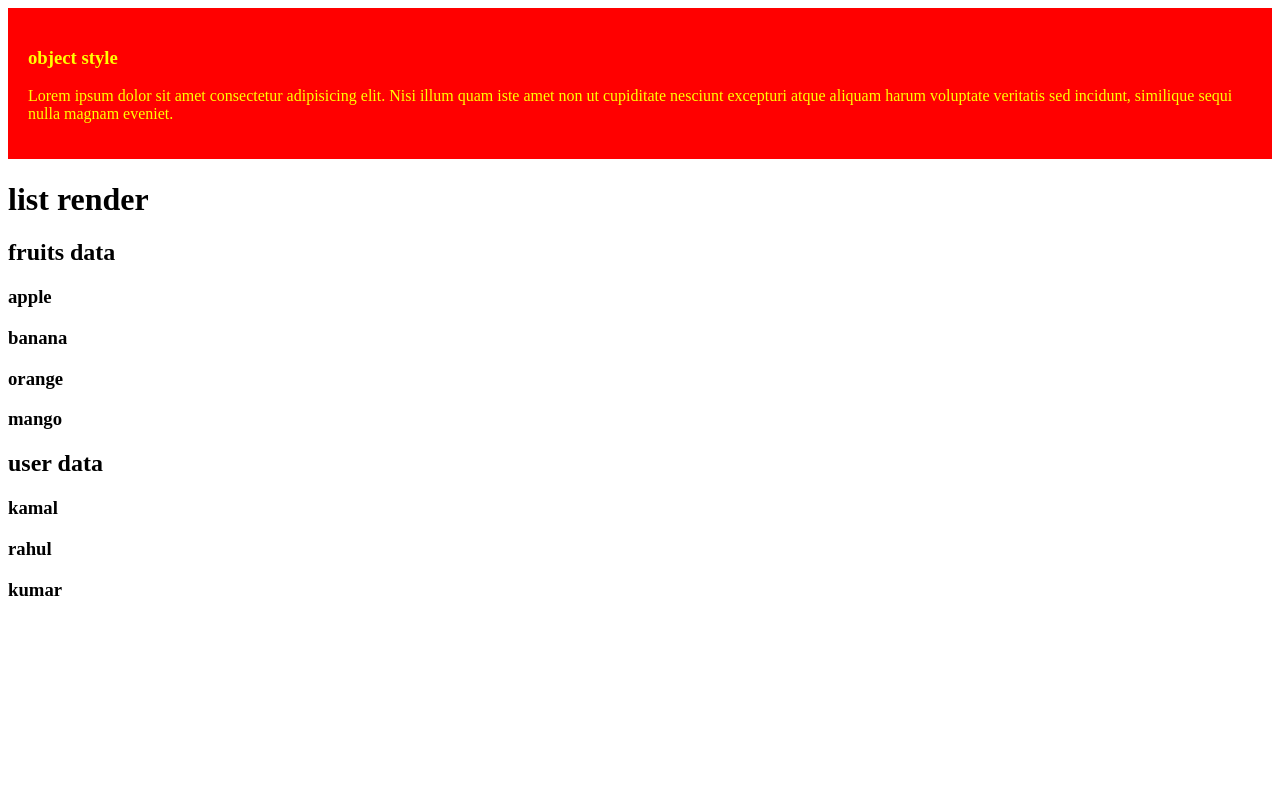
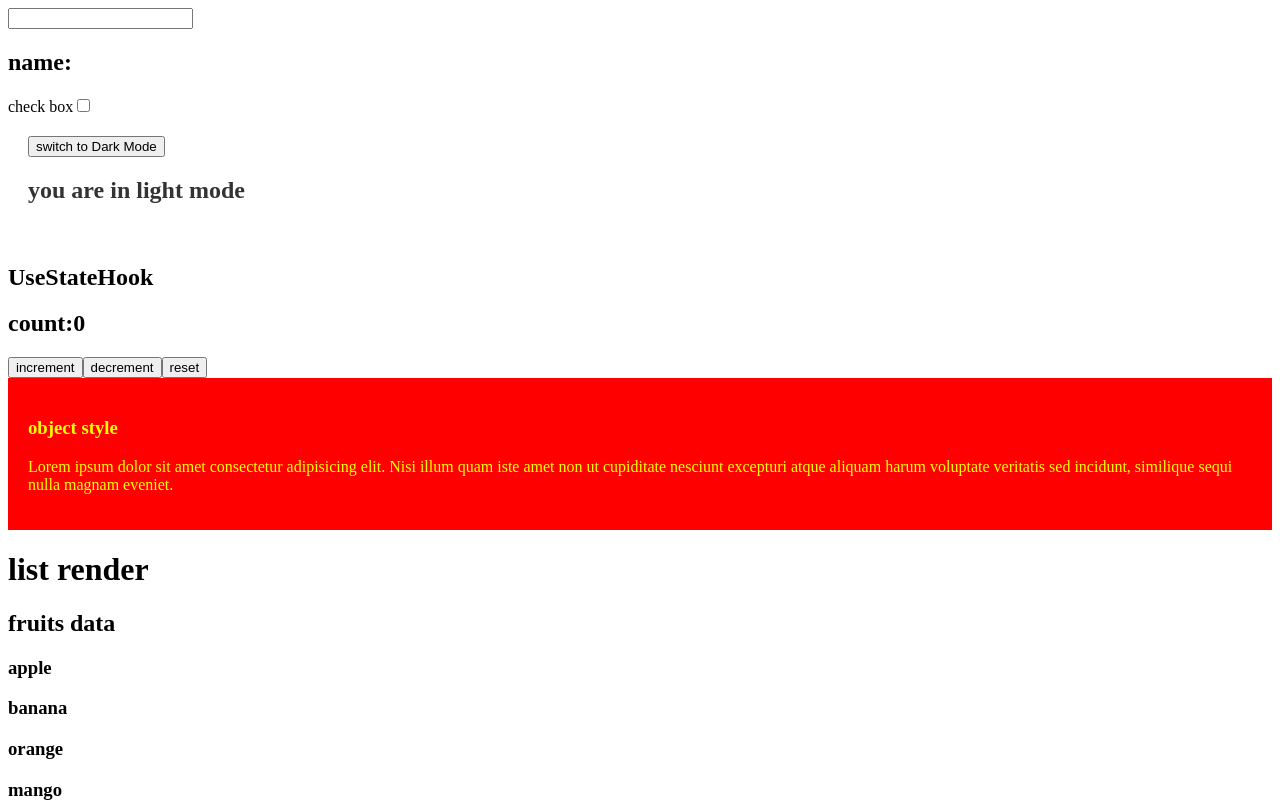
Before and after one commit to kamalrajms/sebB2, a React (Vite) app: page / in a window 1280 px wide. Shown: the top 802 px of the page. Built offline with nearby package versions, Linux system fonts and the light colour scheme.

Commit message:
usestate

```diff
--- a/src/App.jsx
+++ b/src/App.jsx
@@ -5,6 +5,9 @@ import Destructure from "./Component/Destructure";
 import ConditionalRender from "./Component/ConditionalRender";
 import ListRender from "./Component/ListRender";
 import Object from "./Component/Object";
+import UseStateHook from "./Component/UseStateHook";
+import DarkMode from "./Component/DarkMode";
+import Field from "./Component/Field";
 
 export default function App() {
   const name = "rahul";
@@ -19,6 +22,9 @@ export default function App() {
 
   return (
     <div>
+      <Field/>
+      <DarkMode />
+      <UseStateHook />
       <Object />
       <ListRender />
       <ConditionalRender />
--- /dev/null
+++ b/src/Component/DarkMode.jsx
@@ -0,0 +1,27 @@
+import React, { useState } from "react";
+
+export default function DarkMode() {
+  const [dark, setDark] = useState(false);
+  console.log(dark);
+
+  return (
+    <div
+      style={{
+        backgroundColor: dark ? "#333" : "#fff",
+        color: dark ? "#fff" : "#333",
+        padding: "20px",
+      }}
+    >
+        {/* dark=false
+        dark1=true
+        dark2=false */}
+      <button onClick={() => setDark(!dark)}>
+        switch to {dark ? "Light" : "Dark"} Mode
+      </button>
+      <h2>you are in {dark ? "dark" : "light"} mode</h2>
+    </div>
+  );
+}
+
+// !true===false
+// !false===true
--- /dev/null
+++ b/src/Component/Field.jsx
@@ -0,0 +1,29 @@
+import React, { useState } from "react";
+
+export default function Field() {
+  const [name, setName] = useState("");
+  console.log(name);
+
+  const [checkbox, setCheckbox] = useState(false);
+  console.log(checkbox);
+
+  return (
+    <div>
+      <input
+        type="text"
+        value={name}
+        onChange={(e) => setName(e.target.value)}
+      />
+      <h2>name:{name}</h2>
+
+      <div>
+        <label htmlFor="">check box</label>
+        <input
+          type="checkbox"
+          checked={checkbox}
+          onChange={(e) => setCheckbox(e.target.checked)}
+        />
+      </div>
+    </div>
+  );
+}
--- /dev/null
+++ b/src/Component/UseStateHook.jsx
@@ -0,0 +1,14 @@
+import React, { useState } from "react";
+
+export default function UseStateHook() {
+  const [count, setCount] = useState(0);
+  return (
+    <div>
+      <h2>UseStateHook</h2>
+      <h2>count:{count}</h2>
+      <button onClick={() => setCount(count + 1)}>increment</button>
+      <button onClick={() => setCount(count - 1)}>decrement</button>
+      <button onClick={() => setCount(0)}>reset</button>
+    </div>
+  );
+}
```
Also changed, not shown: src/Text.txt.
